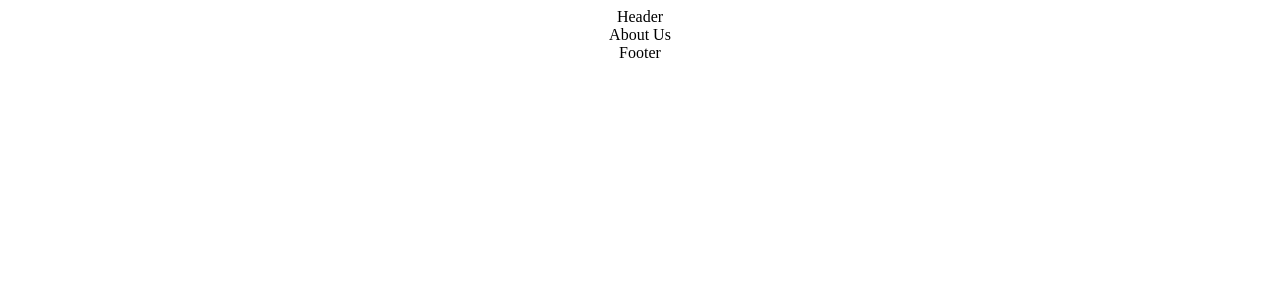
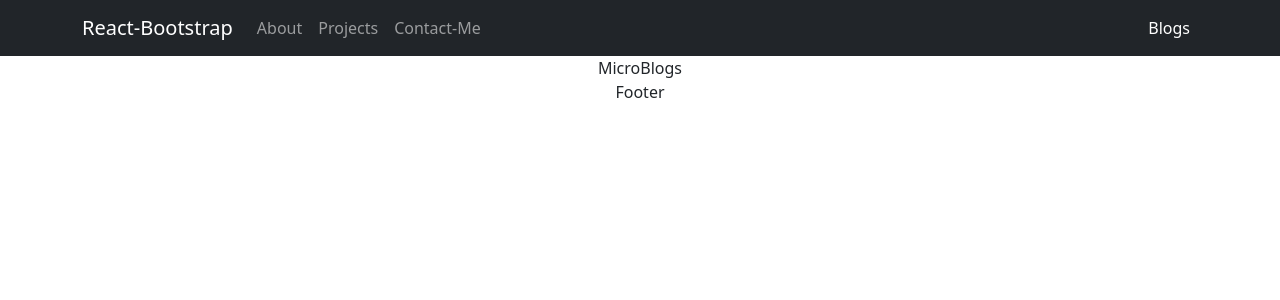
Before and after one commit to Sarthakbunny/React-Web-Portfolio, a React (Create React App) app: page /blogs in a window 1280 px wide. Before the commit this address led to /. Shown: the top 300 px of the page. Built offline with nearby package versions, Linux system fonts and the light colour scheme.

Commit message:
adding navbar

```diff
--- a/package.json
+++ b/package.json
@@ -8,6 +8,7 @@
     "@testing-library/user-event": "^13.5.0",
     "bootstrap": "^5.1.3",
     "react": "^17.0.2",
+    "react-bootstrap": "^2.2.2",
     "react-dom": "^17.0.2",
     "react-router": "^6.2.2",
     "react-router-dom": "^6.2.2",
--- a/src/App.css
+++ b/src/App.css
@@ -1,38 +1,3 @@
 .App {
   text-align: center;
 }
-
-.App-logo {
-  height: 40vmin;
-  pointer-events: none;
-}
-
-@media (prefers-reduced-motion: no-preference) {
-  .App-logo {
-    animation: App-logo-spin infinite 20s linear;
-  }
-}
-
-.App-header {
-  background-color: #282c34;
-  min-height: 100vh;
-  display: flex;
-  flex-direction: column;
-  align-items: center;
-  justify-content: center;
-  font-size: calc(10px + 2vmin);
-  color: white;
-}
-
-.App-link {
-  color: #61dafb;
-}
-
-@keyframes App-logo-spin {
-  from {
-    transform: rotate(0deg);
-  }
-  to {
-    transform: rotate(360deg);
-  }
-}
--- a/src/App.js
+++ b/src/App.js
@@ -12,7 +12,7 @@ function App() {
     <div className="App">
       <Header />
       <Routes>
-        <Route exact path="/micro-blog" element={<MicroBlogs />} />
+        <Route exact path="/blogs" element={<MicroBlogs />} />
         <Route exact path="/projects" element={<Projects />} />
         <Route exact path="/contact-me" element={<Contact />} />
         <Route exact path="/" element={<About />} />
--- a/src/Components/About.js
+++ b/src/Components/About.js
@@ -3,7 +3,9 @@ import React from 'react'
 
 function About() {
   return (
-    <div>About Us</div>
+    <div id="about">
+      About
+    </div>
   )
 }
 
--- a/src/Components/Contact.js
+++ b/src/Components/Contact.js
@@ -2,7 +2,9 @@ import React from 'react'
 
 function Contact() {
   return (
-    <div>Contact</div>
+    <div id="contact">
+      Contact
+    </div>
   )
 }
 
--- a/src/Components/Header.js
+++ b/src/Components/Header.js
@@ -1,10 +1,47 @@
-import React from 'react'
+import React, {useState, useEffect} from 'react'
+import {Navbar, Nav, Container} from 'react-bootstrap'
 
 function Header() {
+    const [activeIndex, setActiveIndex] = useState(null);
+
+    useEffect(() => {
+        var location = window.location.href.split('/')[3];
+        switch(location){
+            case '':
+                setActiveIndex(0);
+                break;
+            case 'projects':
+                setActiveIndex(1);
+                break;
+            case 'contact-me':
+                setActiveIndex(2);
+                break;
+            case 'blogs':
+                setActiveIndex(3);
+                break;
+            default:
+                setActiveIndex(0);
+                break;
+        }
+    }, [])
+
     return (
-        <div>
-            Header
-        </div>
+        <Navbar bg="dark" expand="lg" variant='dark'>
+            <Container>
+                <Navbar.Brand href="/">React-Bootstrap</Navbar.Brand>
+                <Navbar.Toggle aria-controls="basic-navbar-nav" />
+                <Navbar.Collapse id="basic-navbar-nav">
+                    <Nav className="me-auto">
+                        <Nav.Link active={activeIndex === 0} href="/">About</Nav.Link>
+                        <Nav.Link active={activeIndex === 1} href="/projects">Projects</Nav.Link>
+                        <Nav.Link active={activeIndex === 2} href="/contact-me">Contact-Me</Nav.Link>
+                    </Nav>
+                    <Nav>
+                        <Nav.Link active={activeIndex === 3} href="/blogs">Blogs</Nav.Link>
+                    </Nav>
+                </Navbar.Collapse>
+            </Container>
+        </Navbar>
     )
 }
 
--- a/src/Components/MicroBlogs.js
+++ b/src/Components/MicroBlogs.js
@@ -2,7 +2,7 @@ import React from 'react'
 
 function MicroBlogs() {
   return (
-    <div>MicroBlogs</div>
+    <div id="micro-blog">MicroBlogs</div>
   )
 }
 
--- a/src/Components/Projects.js
+++ b/src/Components/Projects.js
@@ -2,7 +2,7 @@ import React from 'react'
 
 function Projects() {
   return (
-    <div>Projects</div>
+    <div id="projects">Projects</div>
   )
 }
 
--- a/src/index.js
+++ b/src/index.js
@@ -2,6 +2,7 @@ import React from 'react';
 import ReactDOM from 'react-dom';
 import App from './App';
 import {BrowserRouter} from 'react-router-dom';
+import 'bootstrap/dist/css/bootstrap.min.css'
 
 ReactDOM.render(
   <React.StrictMode>
```
Also changed, not shown: 1 other file (tests, documents, lock files or other folders).
